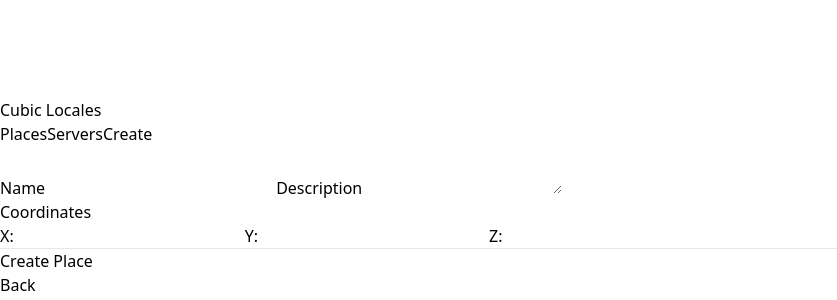
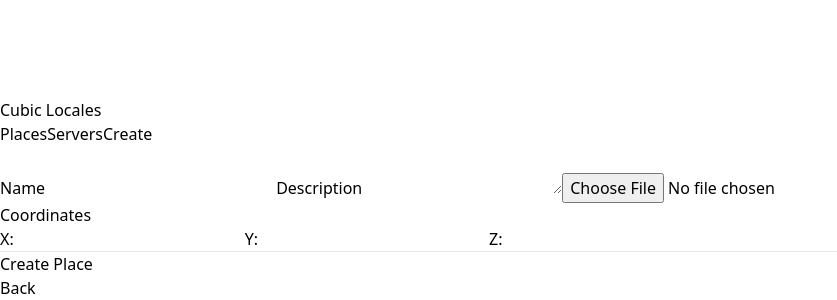
Before and after one commit to JudahL/MCPlaces-ReactClient, a React (Vite) app: page /create-place in a window 1280 px wide. Shown: the part 1182-1482 px from the top of the page, without its empty margins (0-837 px from the left). Built offline with nearby package versions, Linux system fonts and the light colour scheme.

Commit message:
Added upload image test

```diff
--- /dev/null
+++ b/src/api/uploadImage.js
@@ -0,0 +1,24 @@
+async function uploadImage(image) {
+  const formData = new FormData();
+
+  formData.append('api_key', 'zEyRDSTWJkeplTuL0KssKvNlyqQm6AW5');
+  formData.append('file', image);
+
+  const response = await fetch("https://www.imghippo.com/v1/upload", {
+    method: 'POST',
+    body: formData,
+    headers: {
+      'Content-Type': 'multipart/form-data'
+    }
+  });
+
+  const responseData = await response.json();
+
+  if (!responseData.success) {
+    throw new Error("There was an error uploading the image.");
+  }
+
+  return responseData.data.view_url;
+}
+
+export { uploadImage };
--- a/src/components/PlacesCreate/PlacesCreate.jsx
+++ b/src/components/PlacesCreate/PlacesCreate.jsx
@@ -7,6 +7,7 @@ import { useNavigate, useParams } from 'react-router-dom';
 import { getPlace } from '../../api/getPlace';
 import { editPlace } from '../../api/editPlace';
 import { deletePlace } from '../../api/deletePlace';
+import { uploadImage } from '../../api/uploadImage';
 
 function PlacesCreate() {
   const navigate = useNavigate();
@@ -19,6 +20,7 @@ function PlacesCreate() {
   const xCoordsInputRef = useRef(null);
   const yCoordsInputRef = useRef(null);
   const zCoordsInputRef = useRef(null);
+  const imageInputRef = useRef(null);
 
   const isEditing = params.placeId != undefined;
 
@@ -57,6 +59,8 @@ function PlacesCreate() {
       zCoordsInputRef.current.value
     );
     try {
+      const imageUrl = await uploadImage(imageInputRef.current.files[0]);
+      placeToSubmit.imageName = imageUrl;
       isEditing
         ? await editPlace(params.placeId, placeToSubmit)
         : await addNewPlace(placeToSubmit);
@@ -90,6 +94,12 @@ function PlacesCreate() {
           type="textarea"
           label="Description"
           ref={descriptionInputRef}
+        />
+        <input
+          className="mt-4 w-full rounded-lg border border-gray-300 bg-white text-gray-600 cursor-pointer file:border-none file:bg-emerald-700 file:text-gray-50 file:rounded-l-lg file:p-2 file:hover:bg-emerald-600"
+          type="file"
+          accept="image/*"
+          ref={imageInputRef}
         />
         <fieldset>
           <legend className="block mt-6 text-gray-700 font-bold text-2xl">
```
